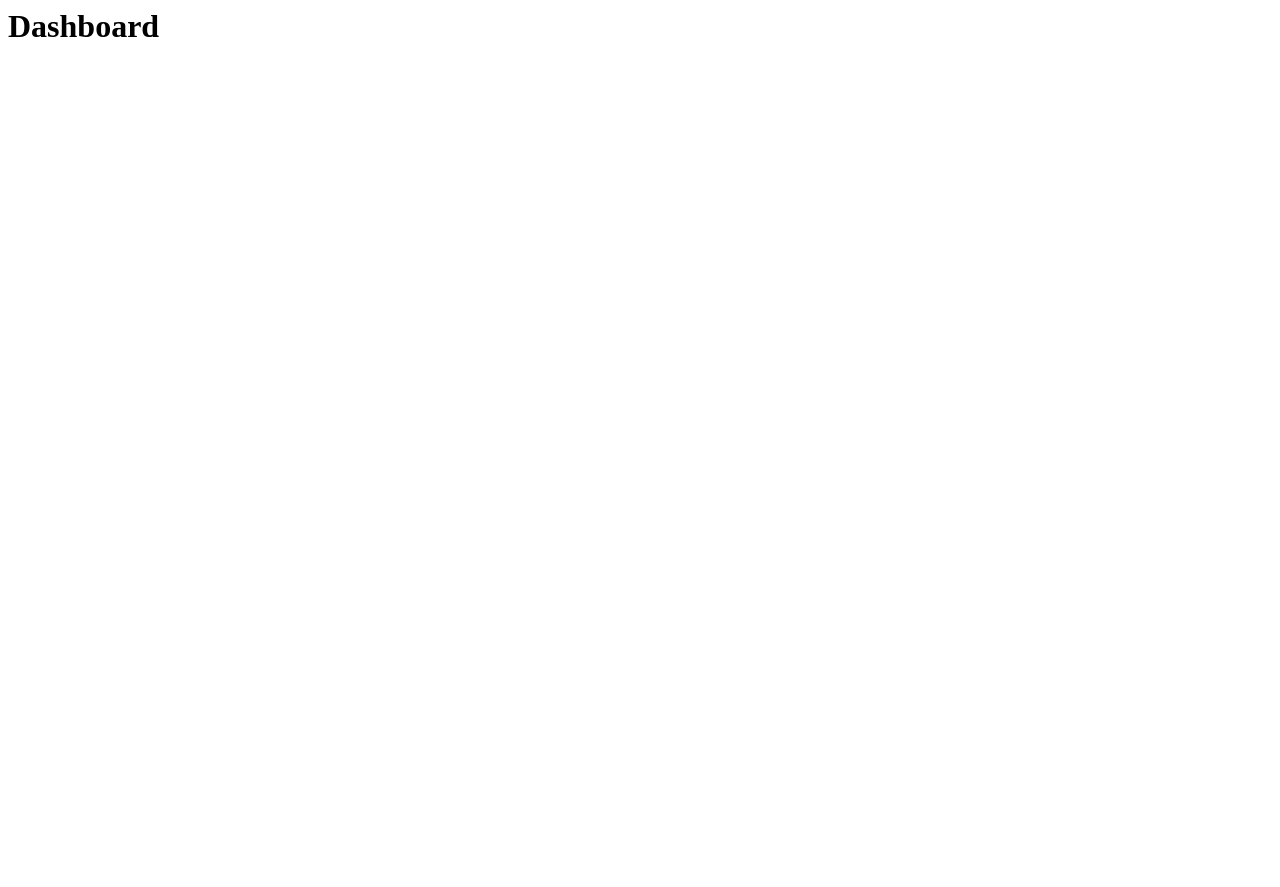
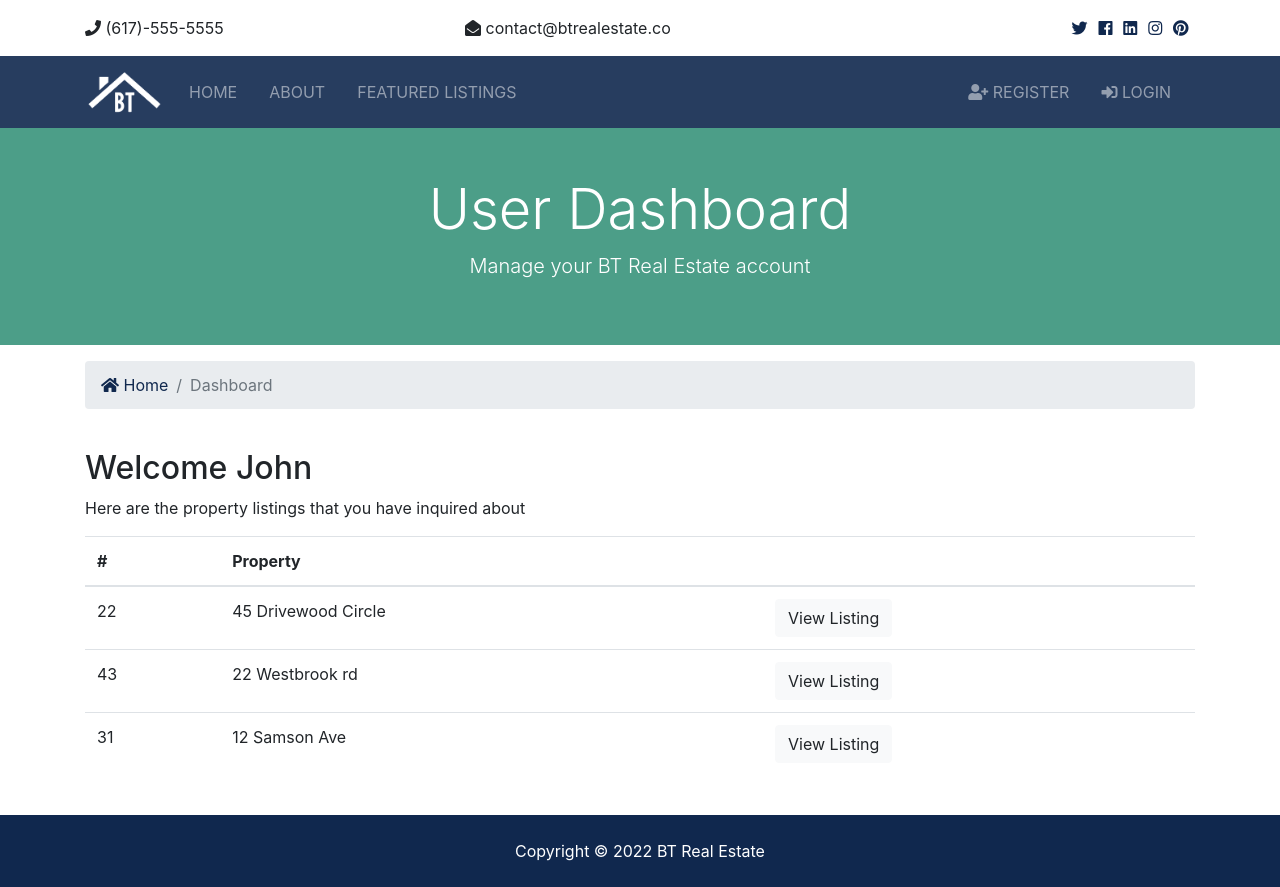
Before and after one commit to Athooh/btre_project, a Django app: page /accounts/dashboard in a window 1280 px wide. Before the commit the page is almost empty. Before the commit the page ends 37 px from the top, so only its background shows below. Run offline with Django 4.2, Linux system fonts and the light colour scheme; parts of the project's set-up code (start-up, migrations or seed data) failed here and were passed over; some libraries are stand-ins or nearby versions.

Commit message:
logout and navbar auth links

```diff
--- a/accounts/views.py
+++ b/accounts/views.py
@@ -63,7 +63,10 @@ def login(request):
 
 
 def logout(request):
-    return redirect('index')
+    if request.method == 'POST':
+        auth.logout(request)
+        messages.success(request, 'You are now logged out')
+        return redirect('index')
 
 
 def dashboard(request):
--- a/templates/accounts/dashboard.html
+++ b/templates/accounts/dashboard.html
@@ -1 +1,74 @@
-<h1>Dashboard</h1>
+{% extends 'base.html' %} {% block content %}
+
+<section id="showcase-inner" class="py-5 text-white">
+    <div class="container">
+        <div class="row text-center">
+            <div class="col-md-12">
+                <h1 class="display-4">User Dashboard</h1>
+                <p class="lead">Manage your BT Real Estate account</p>
+            </div>
+        </div>
+    </div>
+</section>
+
+<!-- Breadcrumb -->
+<section id="bc" class="mt-3">
+    <div class="container">
+        <nav aria-label="breadcrumb">
+            <ol class="breadcrumb">
+                <li class="breadcrumb-item">
+                    <a href="{% url 'index' %}"> <i class="fas fa-home"></i> Home</a>
+                </li>
+                <li class="breadcrumb-item active">Dashboard</li>
+            </ol>
+        </nav>
+    </div>
+</section>
+
+<!-- Alerts -->
+{% include 'partials/_alerts.html' %}
+
+<section id="dashboard" class="py-4">
+    <div class="container">
+        <div class="row">
+            <div class="col-md-12">
+                <h2>Welcome John</h2>
+                <p>Here are the property listings that you have inquired about</p>
+                <table class="table">
+                    <thead>
+                        <tr>
+                            <th scope="col">#</th>
+                            <th scope="col">Property</th>
+                            <th></th>
+                        </tr>
+                    </thead>
+                    <tbody>
+                        <tr>
+                            <td>22</td>
+                            <td>45 Drivewood Circle</td>
+                            <td>
+                                <a class="btn btn-light" href="#">View Listing</a>
+                            </td>
+                        </tr>
+                        <tr>
+                            <td>43</td>
+                            <td>22 Westbrook rd</td>
+                            <td>
+                                <a class="btn btn-light" href="#">View Listing</a>
+                            </td>
+                        </tr>
+                        <tr>
+                            <td>31</td>
+                            <td>12 Samson Ave</td>
+                            <td>
+                                <a class="btn btn-light" href="#">View Listing</a>
+                            </td>
+                        </tr>
+                    </tbody>
+                </table>
+            </div>
+        </div>
+    </div>
+</section>
+
+{% endblock %}
--- a/templates/partials/_navbar.html
+++ b/templates/partials/_navbar.html
@@ -31,22 +31,40 @@
       </ul>
 
       <ul class="navbar-nav ml-auto">
-        <li class="nav-item mr-3">
+        {% if user.is_authenticated %}
+            <li
+            {% if 'dashboard'  in request.path %}
+            class="nav-item active mr-3"
+            {% else %}
+              class="nav-item mr-3"
+              {% endif %} >
               <a
-            class="nav-link {% if navbar == 'register' %} active {% endif %}"
-            href="{% url 'register' %}"
-          >
-            <i class="fas fa-user-plus"></i> Register</a
+                class="nav-link"
+                href="{% url 'dashboard' %}"
+              >Welcome {{ user.username }}
+                <i class="fas fa-user-plus"></i> (Dashboard)</a
               >
             </li>
             <li class="nav-item mr-3">
-          <a
-            class="nav-link {% if navbar == 'login' %} active {% endif %}"
-            href="{% url 'login' %}"
-          >
+              <a href="javascript:{document.getElementById('logout').submit()}"
+               class="nav-link">
+              <i class="fas fa-sign-out-alt"></i>Logout</a>
+                    <form action="{% url 'logout' %}" method="POST" id="logout">
+                        {% csrf_token %}
+                        <input type="hidden">
+                    </form>
+                </li>
+                {% else %}
+                <li {% if 'register' in request.path %} class="nav-item active mr-3" {% else %} class="nav-item mr-3" {% endif %}>
+                    <a class="nav-link" href="{% url 'register' %}">
+                        <i class="fas fa-user-plus"></i> Register</a>
+                </li>
+                <li {% if 'login' in request.path %} class="nav-item active mr-3" {% else %} class="nav-item mr-3" {% endif %}>
+                    <a class="nav-link" href="{% url 'login' %}">
                         <i class="fas fa-sign-in-alt"></i> Login
                     </a>
                 </li>
+                {% endif %}
             </ul>
         </div>
     </div>
```
Lines whose indentation alone changed are shown as unchanged.
